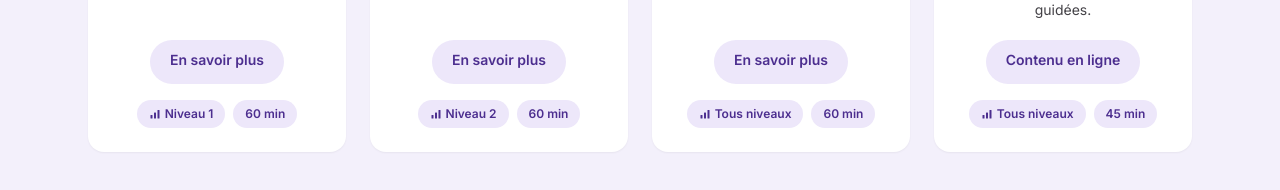
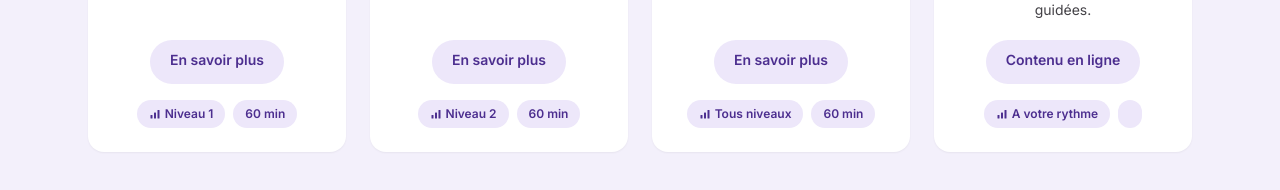
Before and after one commit to maxwelito-lgtm/YogaKunda, a Next.js app: page / in a window 1280 px wide. Shown: the part 1344-1534 px from the top of the page. Built offline with nearby package versions, Linux system fonts and the light colour scheme.

Commit message:
content: sous-titre générique pour la section Activités

```diff
--- a/components/ActivityCards.tsx
+++ b/components/ActivityCards.tsx
@@ -53,8 +53,8 @@ const activites: Activity[] = [
     image: "https://picsum.photos/seed/enligne/200/200",
     cta: "Contenu en ligne",
     href: "/mon-espace",
-    niveau: "Tous niveaux",
-    duree: "45 min",
+    niveau: "A votre rythme",
+    duree: "",
     badge: "Nouveau !",
   },
 ];
```
